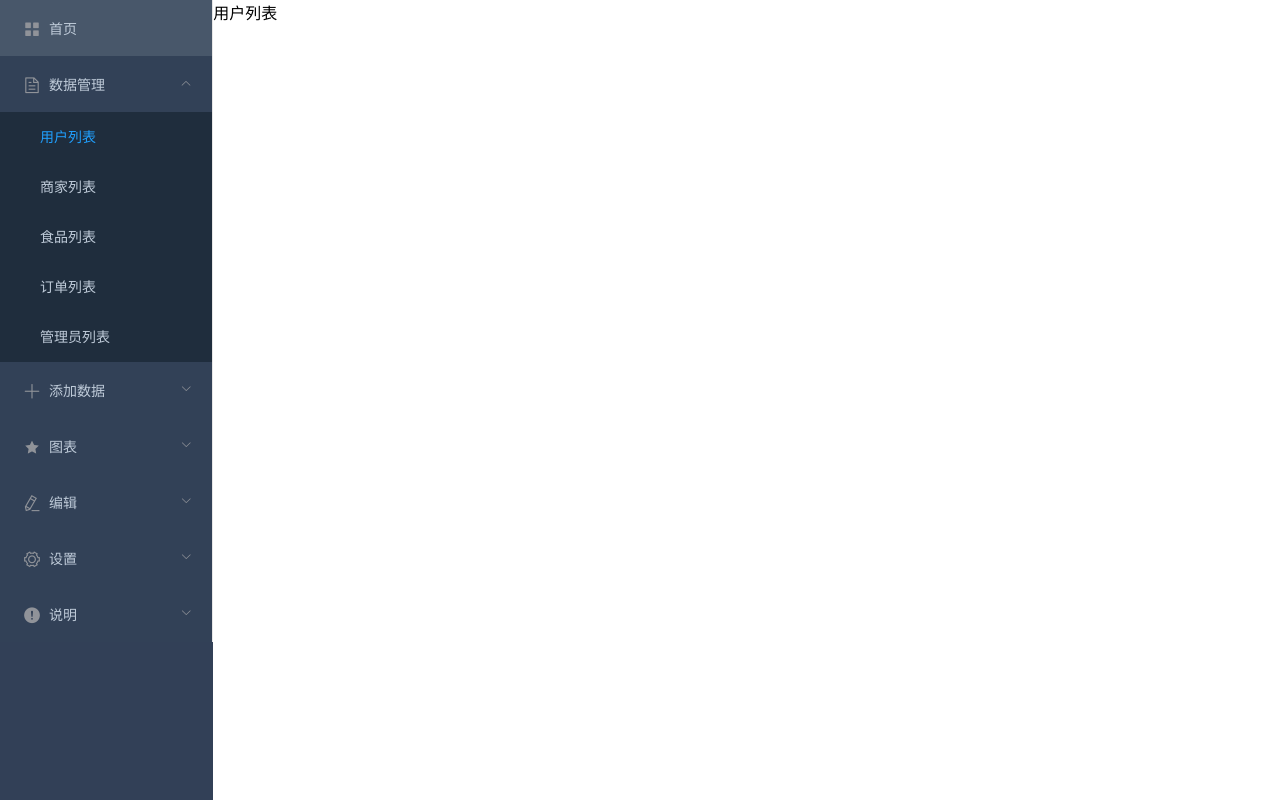
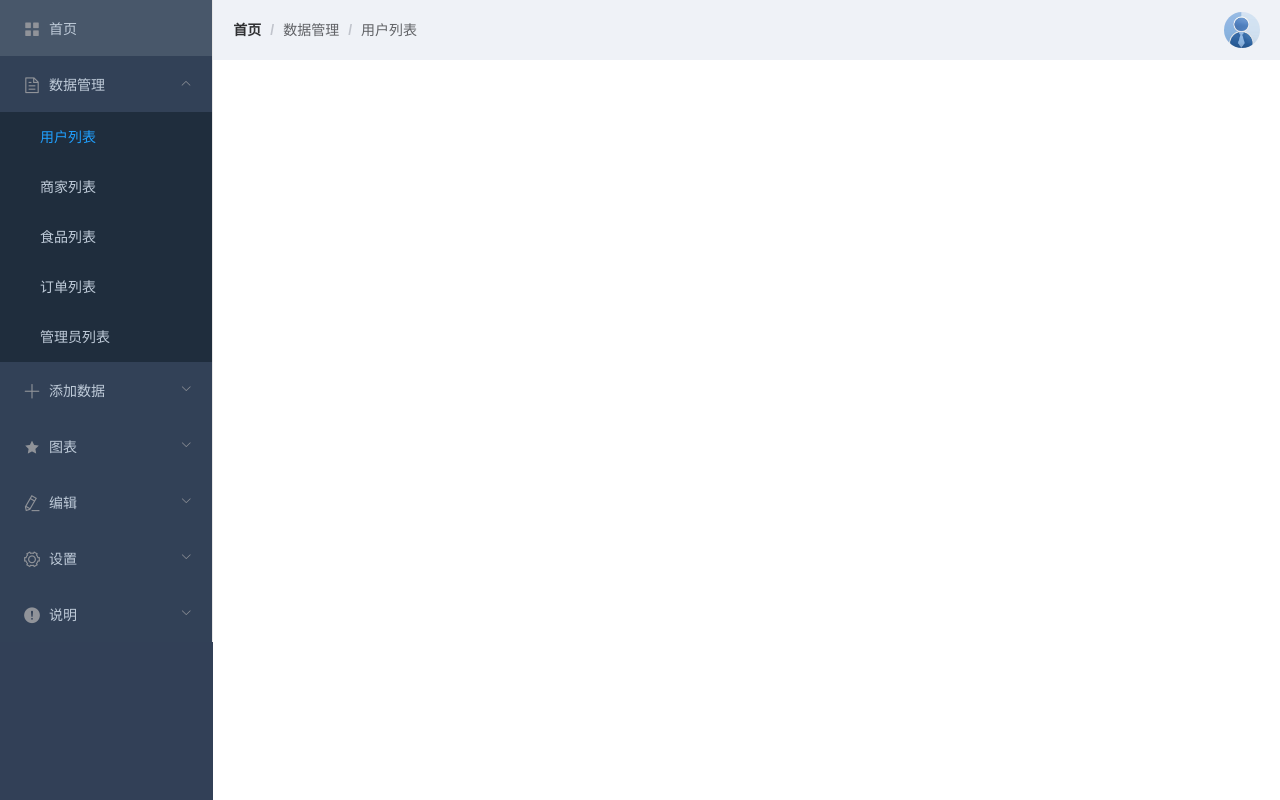
Before and after one commit to NeiHengLiu/manageSystem-vue, a Vue app: page /#/userList in a window 1280 px wide. Built offline with nearby package versions, Linux system fonts and the light colour scheme.

Commit message:
完成退出登录

```diff
--- a/src/api/getData.js
+++ b/src/api/getData.js
@@ -5,3 +5,9 @@ import fetch from '../config/fetch'
  */
 
 export const login = (data) => fetch('/login/login', data, 'POST');
+
+/**
+ * 退出登录
+*/
+
+export const logout = () => fetch('/login/logout');
--- /dev/null
+++ b/src/components/headTop.vue
@@ -0,0 +1,70 @@
+<template>
+    <div class="head_top">
+        <el-breadcrumb separator="/">
+            <el-breadcrumb-item :to="{path: '/manage'}">首页</el-breadcrumb-item>
+            <el-breadcrumb-item v-for="(value, index) in $route.meta">{{ value }}</el-breadcrumb-item>
+        </el-breadcrumb>
+        <el-dropdown @command="dropdownHandle">
+            <img class="head_icon" src="../assets/images/header_icon.jpg" alt="头像">
+            <el-dropdown-menu slot="dropdown">
+                <el-dropdown-item command="manage">首页</el-dropdown-item>
+                <el-dropdown-item command="exit">退出</el-dropdown-item>
+            </el-dropdown-menu>
+        </el-dropdown>
+    </div>
+</template>
+
+<script>
+    import { logout } from '../api/getData'
+    export default {
+        data () {
+            return {
+
+            }
+        },
+        methods: {
+            async dropdownHandle (value) {
+                if(value === 'manage'){
+                    this.$router.push('/manage');
+                } else if(value === 'exit'){
+                    let res = await logout();
+                    if(res.data){
+                        this.$message({
+                            type: 'success',
+                            message: '退出成功'
+                        });
+                        this.$router.push('/');
+                    } else {
+                        this.$message({
+                            type: 'error',
+                            message: '退出失败，请重试'
+                        });
+                    }
+                }
+            }
+        }
+    }
+</script>
+
+<style>
+    .head_top{
+        width: 100%;
+        height: 60px;
+        background-color: #EFF2F7;
+        padding: 0 20px;
+        box-sizing: border-box;
+        display: -ms-flexbox;
+        display: flex;
+        -ms-flex-pack: justify;
+        justify-content: space-between;
+        -ms-flex-align: center;
+        align-items: center;
+    }
+    .head_top .head_icon{
+        display: block;
+        width: 36px;
+        height: 36px;
+        border-radius: 50%;
+        outline: none;
+    }
+</style>
--- a/src/pages/home.vue
+++ b/src/pages/home.vue
@@ -1,5 +1,24 @@
 <template>
-  <div>
-      首页
-  </div>
+	<div class="home">
+		<head-top></head-top>
+
+	</div>
 </template>
+
+<script>
+	import headTop from '../components/headTop'
+	export default {
+		data () {
+			return {
+
+			}
+		},
+		components: {
+			headTop
+		}
+	}
+</script>
+
+<style>
+
+</style>
--- a/src/pages/userList.vue
+++ b/src/pages/userList.vue
@@ -1,5 +1,23 @@
 <template>
-  <div>
-      用户列表
-  </div>
+	<div class="user_list">
+		<head-top></head-top>
+	</div>
 </template>
+
+<script>
+	import headTop from '../components/headTop'
+	export default {
+		data () {
+			return {
+
+			}
+		},
+		components: {
+			headTop
+		}
+	}
+</script>
+
+<style>
+
+</style>
```
Also changed, not shown: src/assets/images/header_icon.jpg (added).
